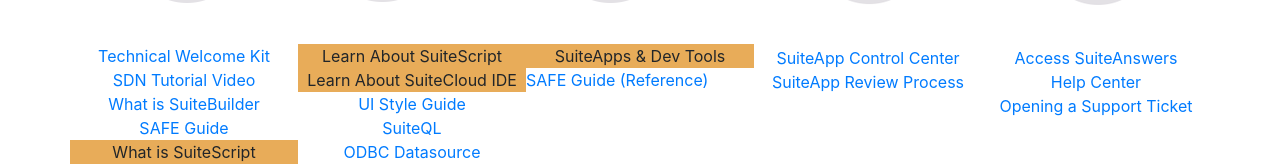
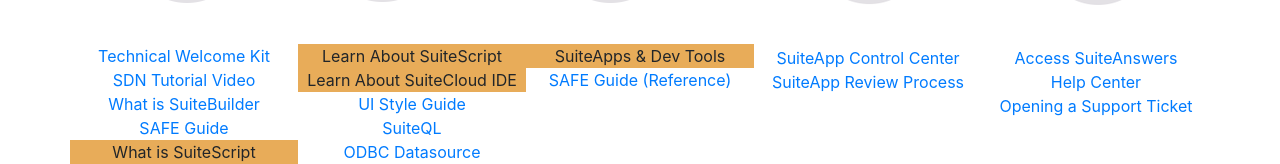
Before and after one commit to knubspud/tox.io, a plain HTML site: page index.html in a window 1280 px wide. Shown: the part 452-616 px from the top of the page. Drawn offline with nearby package versions, Linux system fonts and the light colour scheme.

Commit message:
Add files via upload

```diff
--- a/index.html
+++ b/index.html
@@ -46,7 +46,7 @@
         <div class="row"style="text-align:center"><img border="0" src="3C.png"> </div>
         <div class="row justify-content-center">&nbsp;</div>
         <div class="row justify-content-center" style="background-color:E8AC59">SuiteApps & Dev Tools</div>
-        <div class="row"style="text-align:center"><a href="https://nlcorp.app.netsuite.com/core/media/media.nl?id=191259530&c=NLCORP&h=50923838f26bac882513&_xt=.pdf">SAFE Guide (Reference)</a></div>
+        <div class="row justify-content-center"><a href="https://nlcorp.app.netsuite.com/core/media/media.nl?id=191259530&c=NLCORP&h=50923838f26bac882513&_xt=.pdf">SAFE Guide (Reference)</a></div>
         </div>
         <div class="col">
         <div class="row justify-content-center"><img border="0" src="4C.png"></div>
```
